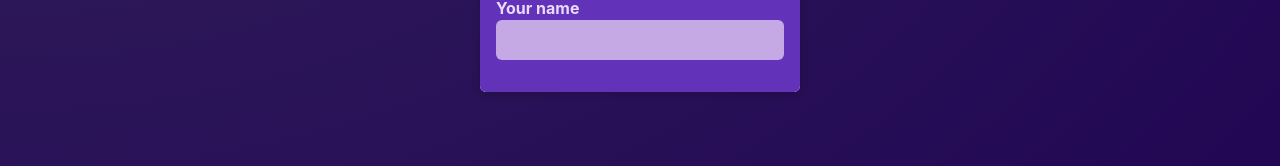
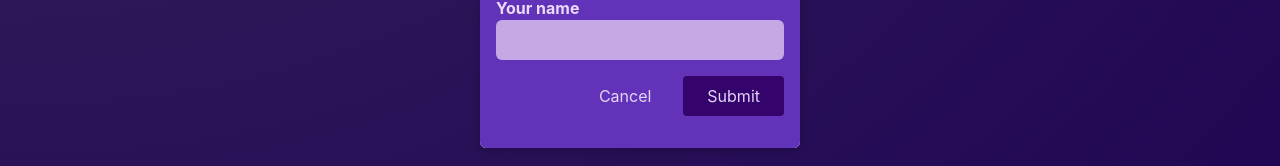
Before and after one commit to eaglespy21/react-crash-course, a React (Vite) app: page / in a window 1280 px wide. Both pictures are taken after a click on the button "New Post". Shown: the part 338-504 px from the top of the page. Built offline with nearby package versions, Linux system fonts and the light colour scheme.

Commit message:
cancel button

```diff
--- a/src/components/NewPost.jsx
+++ b/src/components/NewPost.jsx
@@ -1,6 +1,6 @@
 import classes from "./NewPost.module.css";
 
-function NewPost(props) {
+function NewPost({ onBodyChange, onAuthorChange, onCancel }) {
   return (
     <form className={classes.form}>
       <p>
@@ -9,17 +9,18 @@
           id="body"
           required
           rows={3}
-          onChange={props.onBodyChange}
+          onChange={onBodyChange}
         ></textarea>
       </p>
       <p>
         <label htmlFor="name">Your name</label>
-        <input
-          type="text"
-          id="name"
-          required
-          onChange={props.onAuthorChange}
-        ></input>
+        <input type="text" id="name" required onChange={onAuthorChange}></input>
+      </p>
+      <p className={classes.actions}>
+        <button type="button" onClick={onCancel}>
+          Cancel
+        </button>
+        <button>Submit</button>
       </p>
     </form>
   );
--- a/src/components/NewPost.module.css
+++ b/src/components/NewPost.module.css
@@ -22,3 +22,31 @@
   background-color: #c4a9e4;
   color: #28262c;
 }
+
+.actions {
+  display: flex;
+  justify-content: flex-end;
+  gap: 0.5rem;
+}
+
+.actions button {
+  cursor: pointer;
+  font: inherit;
+  padding: 0.5rem 1.5rem;
+  border: none;
+  border-radius: 4px;
+  background-color: #34036c;
+  color: #e5d5f7;
+}
+
+.actions button:hover {
+  background-color: #23014a;
+}
+
+.actions button[type='button'] {
+  background-color: transparent;
+}
+
+.actions button[type='button']:hover {
+  color: #d1bee6;
+}
--- a/src/components/PostsList.jsx
+++ b/src/components/PostsList.jsx
@@ -22,6 +22,7 @@
         <NewPost
           onBodyChange={bodyChangeHandler}
           onAuthorChange={authorChangeHandler}
+          onCancel={onStopPosting}
         ></NewPost>
       </Modal>
     );
```
